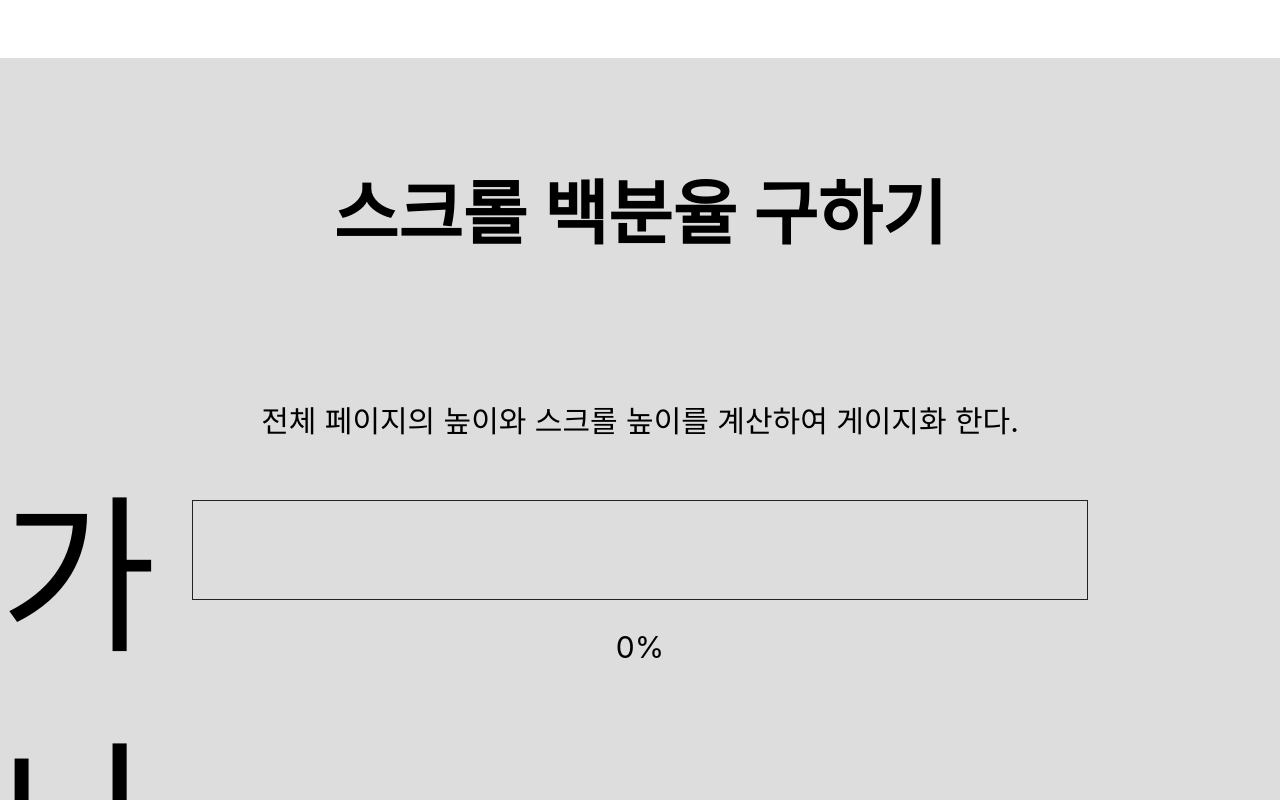
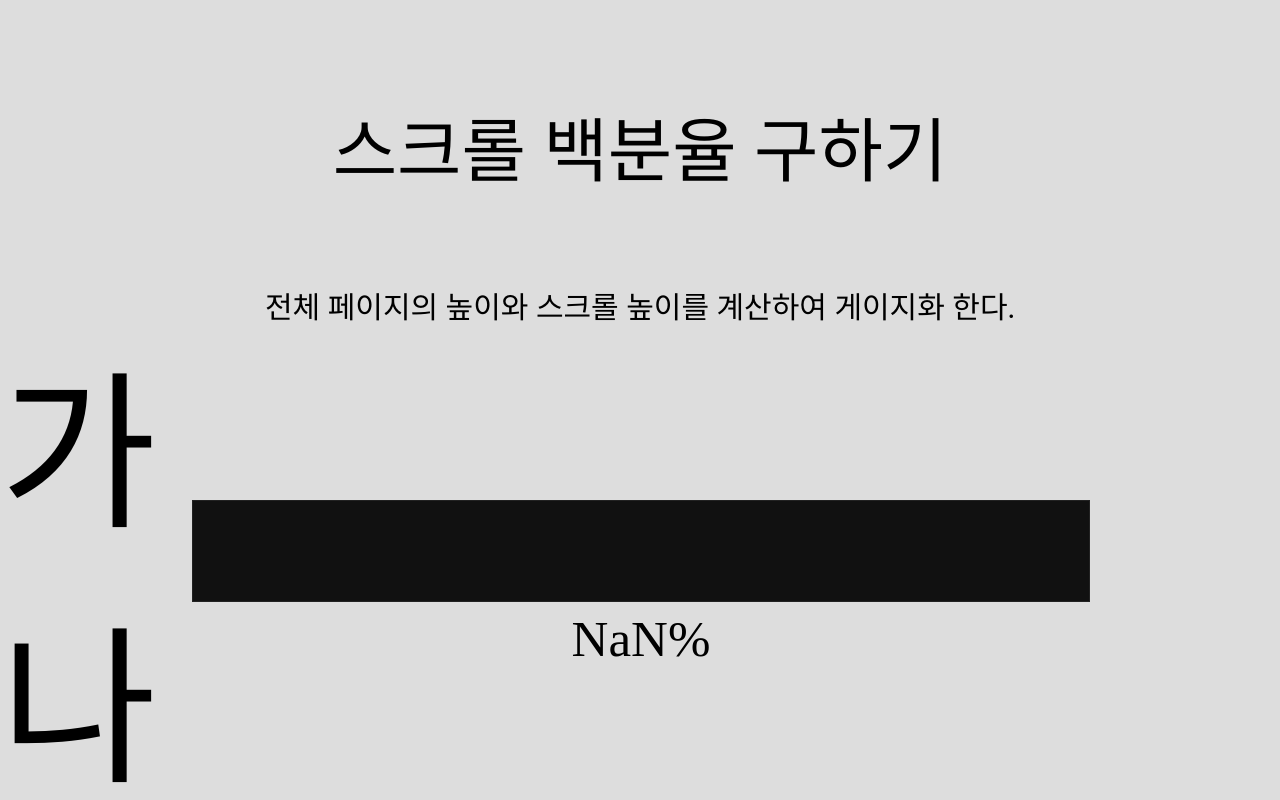
Before and after one commit to kwhong95/Interaction_react_app, a Next.js app: page /section1 in a window 1280 px wide. Shown: the top 800 px of the page. Built offline with nearby package versions, Linux system fonts and the light colour scheme.

Commit message:
[Day1]Section 1 - Scroll Action & get Issue - BarWidth

```diff
--- a/next.config.js
+++ b/next.config.js
@@ -1,3 +1,3 @@
 module.exports = {
-  reactStrictMode: true,
+  reactStrictMode: false,
 }
--- a/pages/section1/elements.js
+++ b/pages/section1/elements.js
@@ -1,4 +1,4 @@
-import styled from 'styled-components';
+import styled, { css } from 'styled-components';
 
 export const Wrap = styled.div``;
 
@@ -20,27 +20,34 @@ export const Text = styled.p`
 `;
 
 export const Content = styled.article`
-  font-size:170px;
+  font-size: 170px;
 `;
 
+
 export const Progress = styled.div`
-  position:fixed;
-  left:50%;
-  top:500px;
-  width:70%;
-  height:100px;
-  margin-left:-35%;
-  border:1px solid #222;;
+  position: fixed;
+  left: 50%;
+  top: 500px;
+  width: 70%;
+  height: 100px;
+  margin-left: -35%;
+  border: 1px solid #222;
   text-align: center;
 `;
 
+
 export const Bar = styled.span`
   display: block;
-  width:0;
-  height:100%;
-  background-color: #111;
+  ${props => {
+      const barWidth = props.barWidth;
+      return css`
+        width: ${barWidth} + '%';
+      `
+  }};
+  height: 100%;
+  background: #111;
 `;
 
-export const BarText = styled.p`
-  font-size:30px;
+export const Percent = styled.p`
+  font-size: 30%;
 `;
--- a/pages/section1/index.js
+++ b/pages/section1/index.js
@@ -1,54 +1,55 @@
-import React, { useEffect } from 'react'
-import styles from '../../styles/section1.module.css'
-import $ from '../../libs/jquery.1.12.4';
+import React, { useEffect, useRef, useState } from 'react'
+import {
+    Wrap,
+    Section,
+    Content,
+    Text,
+    Title,
+    Bar,
+    Progress,
+    Percent,
+} from './elements';
 
 
 const Section1 = () => {
-    $(function () {
-        var text = $('.progress .txt');
-        var progressBar = $('.progress .bar');
+    const sectionRef = useRef(null);
+    const [percent, setPercent] = useState(0 + '%');
+    const [barWidth, setBarWidth] = useState(0 + '%');
 
+    const getPercent = () => {
+        let sectionHeight = sectionRef.current.scrollHeight;
+        let realScrollHeight = sectionHeight - window.innerHeight;
+        let screenHeight = window.scrollY;
+        let scrollPercent = (screenHeight / realScrollHeight) * 100;
+        let textPercent = Math.floor(scrollPercent);
 
-        function getPercent() {
-            var scrollHeight =  $('.sec01').height();
-            var scrollRealHeight = (scrollHeight - $(window).height());
-            var winScrollTop = $(window).scrollTop();
-            var scrollPercent = (winScrollTop / scrollRealHeight) * 100;
-            var textPercent = Math.floor(scrollPercent);
+        console.log(`Section 전체 높이: ${sectionHeight}`);
+        console.log(`Screen 높이: ${screenHeight}`);
+        console.log(`실제 스크롤할 높이: ${realScrollHeight}`);
+        console.log(`스크롤 위치: ${scrollPercent}`);
+        console.log(`게이지 퍼센트: ${textPercent}`);
 
-            console.log(textPercent);
+        setBarWidth(scrollPercent + '%');
+        setPercent(textPercent + '%');
+    }
 
-            render(textPercent, scrollPercent);
-        }
+    useEffect(() => {
+        window.addEventListener('scroll', getPercent);
+        getPercent()
+    })
 
-        function render(textPercent, scrollPercent) {
-            text.text(textPercent + '%');
-
-            progressBar.css({
-                width: scrollPercent + '%'
-            });
-        }
-
-         function init() {
-            getPercent();
-        };
-
-        $(window).scroll(function() {
-            getPercent();
-        });
-
-        init();
-    })
     return (
-        <div className='wrap'>
-          <section className={styles.sec01}>
-            <h2 className={styles.com_tit}>스크롤 백분율 구하기</h2>
-            <p className={styles.com_txt}>전체 페이지의 높이와 스크롤 높이를 계산하여 게이지화 한다.</p>
-            <article className={styles.content}>
-              <div className={styles.progress}>
-                <span className={styles.bar}/>
-                <p className={styles.txt}>0%</p>
-              </div>
+        <Wrap>
+          <Section ref={sectionRef} onScroll={getPercent}>
+            <Title>스크롤 백분율 구하기</Title>
+            <Text>전체 페이지의 높이와 스크롤 높이를 계산하여 게이지화 한다.</Text>
+            <Content>
+              <Progress>
+                <Bar barWidth={barWidth}/>
+                <Percent  >
+                    {percent}
+                </Percent>
+              </Progress>
                 가<br/>
                 나<br/>
                 다<br/>
@@ -63,9 +64,9 @@ const Section1 = () => {
                 타<br/>
                 파<br/>
                 하
-            </article>
-          </section>
-        </div>
+            </Content>
+          </Section>
+        </Wrap>
     )
 }
 
--- a/styles/globals.css
+++ b/styles/globals.css
@@ -1,16 +1,31 @@
-html,
-body {
-  padding: 0;
-  margin: 0;
-  font-family: -apple-system, BlinkMacSystemFont, Segoe UI, Roboto, Oxygen,
-    Ubuntu, Cantarell, Fira Sans, Droid Sans, Helvetica Neue, sans-serif;
+/* reset */
+html, body, div, span, applet, object, iframe, h1, h2, h3, h4, h5, h6, p, blockquote, pre, a, abbr, acronym, address, big, cite, code, del, dfn, em, img, ins, kbd, q, s, samp, small, strike, strong, sub, sup, tt, var, b, u, i, center, dl, dt, dd, ol, ul, li, fieldset, form, label, legend, table, caption, tbody, tfoot, thead, tr, th, td, article, aside, canvas, details, embed, figure, figcaption, footer, header, hgroup, menu, nav, output, ruby, section, summary, time, mark, audio, video, textarea, input, button { margin: 0; padding: 0; border: 0; font: inherit; vertical-align: baseline; }
+article, aside, details, figcaption, figure, footer, header, hgroup, menu, nav, section { display: block; }
+body {font-size: 16px; font-family:'NotoB', '돋움', serif; line-height: 1.5; }
+ol, ul { list-style: none; }
+blockquote, q { quotes: none; }
+blockquote:before, blockquote:after, q:before, q:after { content: ''; content: none; }
+table { border-collapse: collapse; border-spacing: 0; }
+
+/*custom*/
+caption { visibility: hidden; overflow: hidden; width: 1px; height: 1px; font-size: 0; line-height: 0 }
+legend { position: absolute; overflow: hidden; clip: rect(0 0 0 0); margin: -1px; width: 1px; height: 1px; }
+a:link, a:visited { font: inherit; color: inherit; text-decoration: none; }
+a:hover, a:focus, a:active { font: inherit; color: inherit; text-decoration: underline; }
+input, textarea { -webkit-appearance: none; -webkit-border-radius: 0; }
+input[type="text"], input[type="password"], input[type="email"] { display: inline-block; width: 100%; }
+button { background: none; }
+.blind { position: absolute; overflow: hidden; clip: rect(0 0 0 0); margin: -1px; width: 1px; height: 1px; }
+.clear { clear: both; }
+figure, video { font-size: 0; }
+img { width: 100%; }
+
+/* reset */
+
+@media only screen and (max-width: 1440px) {
+
 }
 
-a {
-  color: inherit;
-  text-decoration: none;
+@media only screen and (max-width: 767px) {
+
 }
-
-* {
-  box-sizing: border-box;
-}
```
